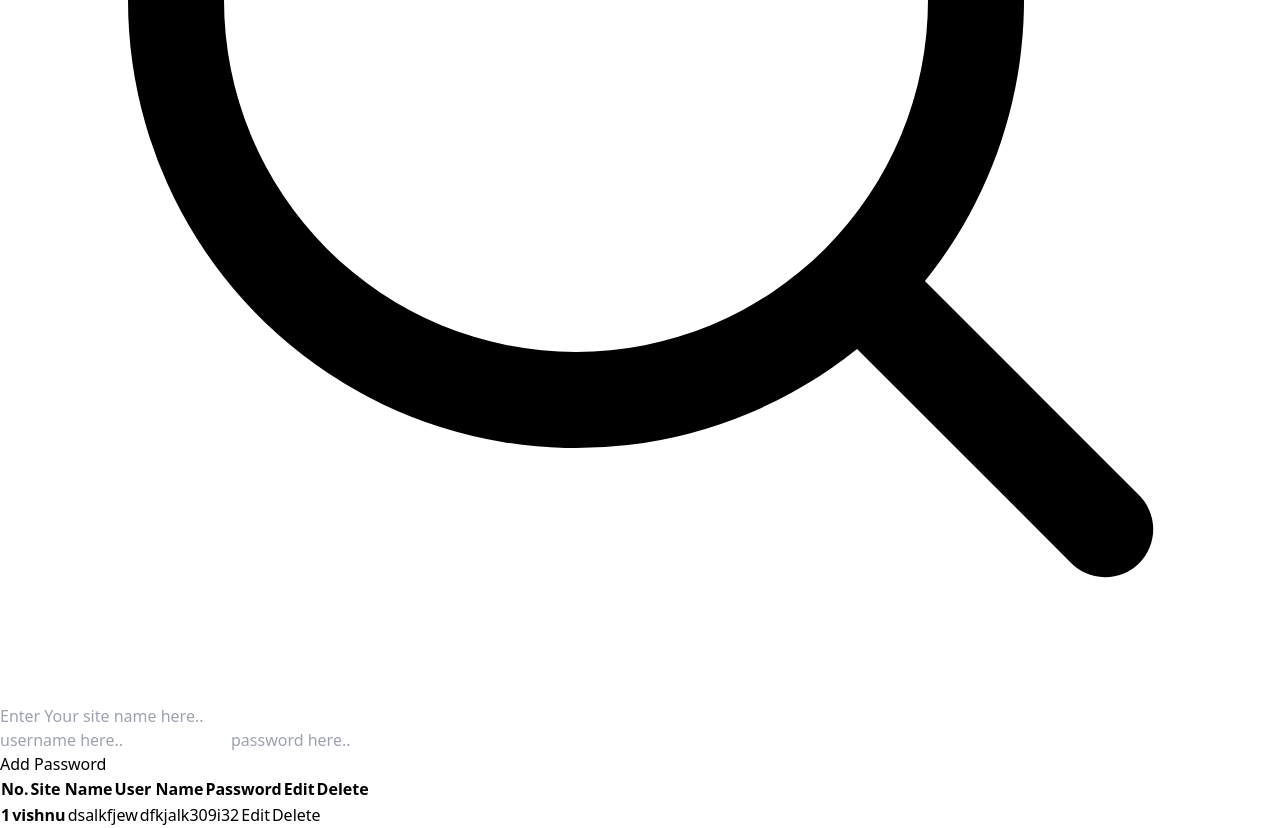
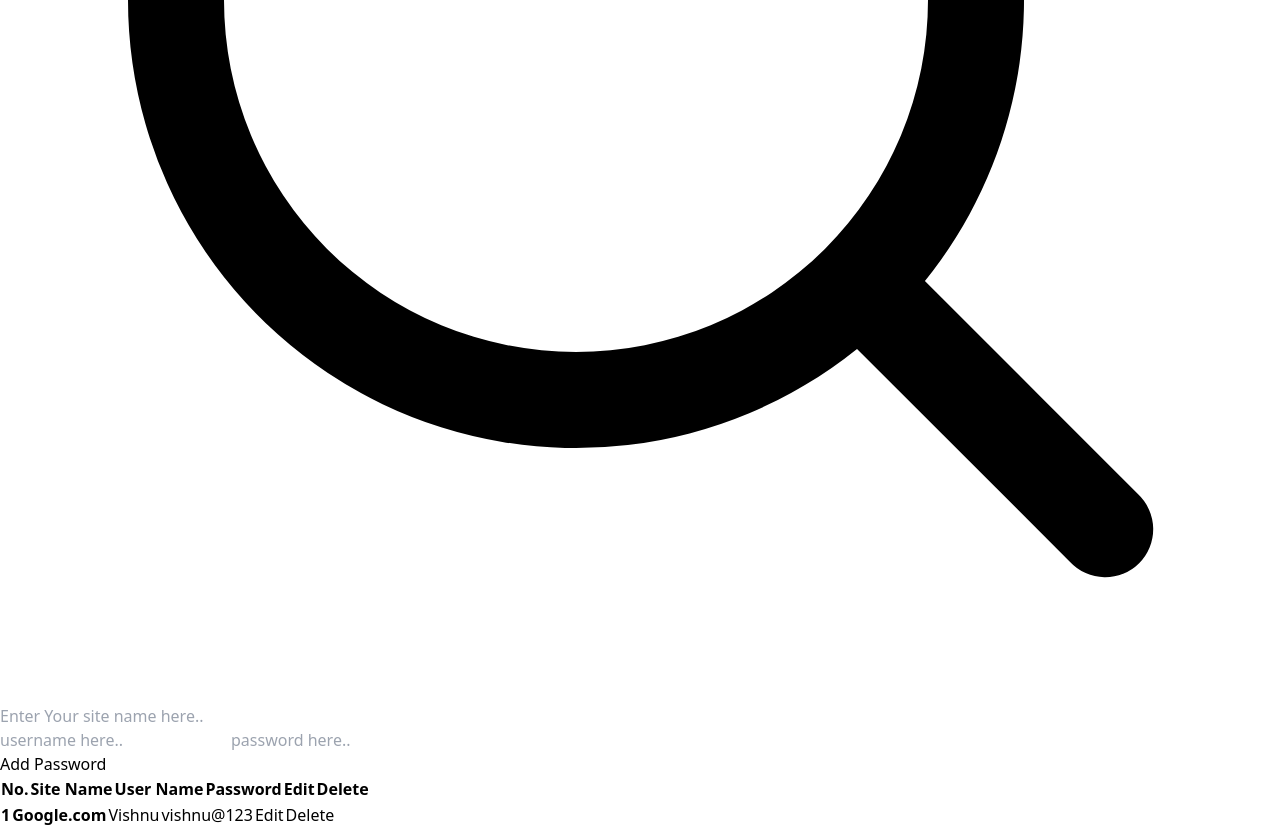
Before and after one commit to codewithVRV/password_manager, a React (Vite) app: page / in a window 1280 px wide. Shown: the part 624-1452 px from the top of the page. Built offline with nearby package versions, Linux system fonts and the light colour scheme.

Commit message:
added hot toast and delete data from localstorage

```diff
--- a/src/Components/Manager/Manager.jsx
+++ b/src/Components/Manager/Manager.jsx
@@ -1,5 +1,6 @@
 import { useEffect, useState } from "react";
 import ShowPassword from "../showpassword/ShowPassword";
+import toast from "react-hot-toast";
 
 
 function Manager () {
@@ -13,10 +14,10 @@ function Manager () {
         setAllData([...allData, formData])
         localStorage.setItem('allData', JSON.stringify([...allData, formData]));
         setFormData({
-            id: (new Date()).getTime(),
             site:"",
             username: "",
             password: "",
+            id: (new Date()).getTime(),
         })
 
     }
@@ -31,6 +32,8 @@ function Manager () {
     function deletePass (id) {
         let updateList = allData.filter((data) => data.id != id)
         setAllData(updateList)
+        localStorage.setItem("allData", JSON.stringify([...updateList]))
+        toast.success("Password Deleted!")
     }
 
     return (
--- a/src/Components/showpassword/ShowPassword.jsx
+++ b/src/Components/showpassword/ShowPassword.jsx
@@ -1,12 +1,8 @@
 
 
 function ShowPassword (props) {
-    console.log("props is", props.data)
 
-    // console.log("prop is", username)
-    // console.log("site", props.prop.site)
-    // console.log("password", prop.prop.password)
-    // console.log("username", prop.prop.username)
+    // console.log(props.data.site)
 
     return (
         <>
@@ -15,13 +11,13 @@ function ShowPassword (props) {
                     1
                 </th>
                 <th scope="row" className="px-6 py-4 font-medium text-gray-900 whitespace-nowrap dark:text-white">
-                    vishnu
+                    Google.com
                 </th>
                 <td className="px-6 py-4">
-                    dsalkfjew
+                    Vishnu
                 </td>
                 <td className="px-6 py-4">
-                    dfkjalk309i32
+                    vishnu@123
                 </td>
                 <td className="px-6 py-4">
                     <button type="button" className="focus:outline-none text-white bg-green-700 hover:bg-green-800 focus:ring-4 focus:ring-green-300 font-medium rounded-lg text-sm px-4 py-2 me-2 mb-2 dark:bg-green-600 dark:hover:bg-green-700 dark:focus:ring-green-800">Edit</button>
--- a/src/main.jsx
+++ b/src/main.jsx
@@ -1,7 +1,12 @@
 import ReactDOM from 'react-dom/client'
 import App from './App.jsx'
 import './index.css'
+import { Toaster } from 'react-hot-toast'
 
 ReactDOM.createRoot(document.getElementById('root')).render(
+    <>
     <App />
+    <Toaster />
+    </>
+
 )
```
